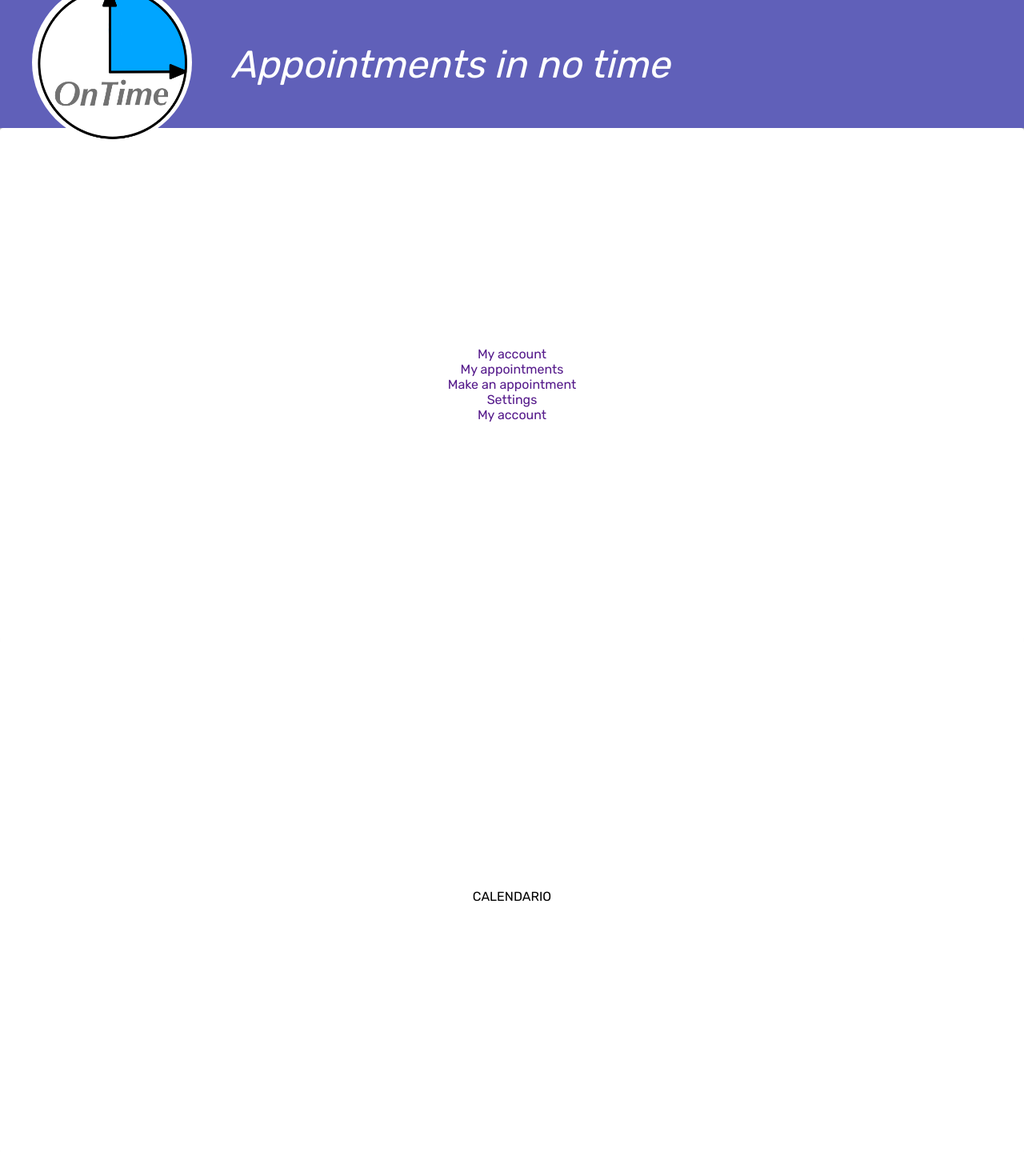
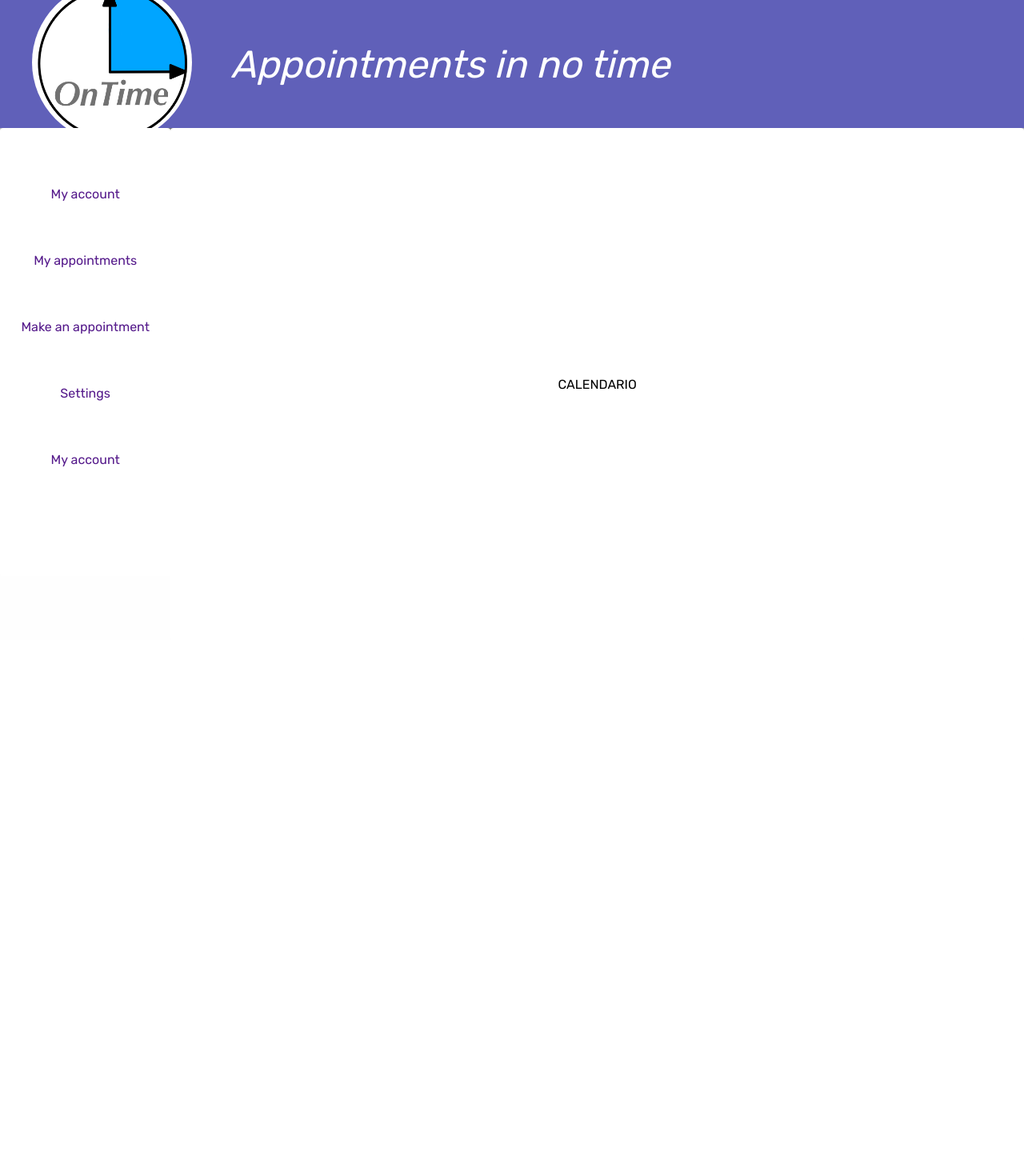
Before and after one commit to krauzeSD/OnTime, a PHP site: page /PHP/main.php in a window 1280 px wide. Shown: the whole page at 80% size. After the commit the page ends 583 px from the top, so only its background shows below. Run offline with PHP 8.4, Linux system fonts and the light colour scheme; some web fonts are replaced.

Commit message:
Add files via upload

```diff
--- a/CSS/ontime.css
+++ b/CSS/ontime.css
@@ -95,7 +95,23 @@ body{
     background-color: #60B960;
     color: white;
 }
+#sidebar {
+    width: 20vw;
+    height: 70vh;
+
+    margin-right: auto;
+}
+#sidebar a {
+    margin-bottom: 8vh;
+}
 /* CLASSES */
+.main_container {
+    display: flex;
+
+}
+.main_container .box {
+    margin-right: auto;
+}
 .box {
     align-items: center;
     background-color: white;
```
